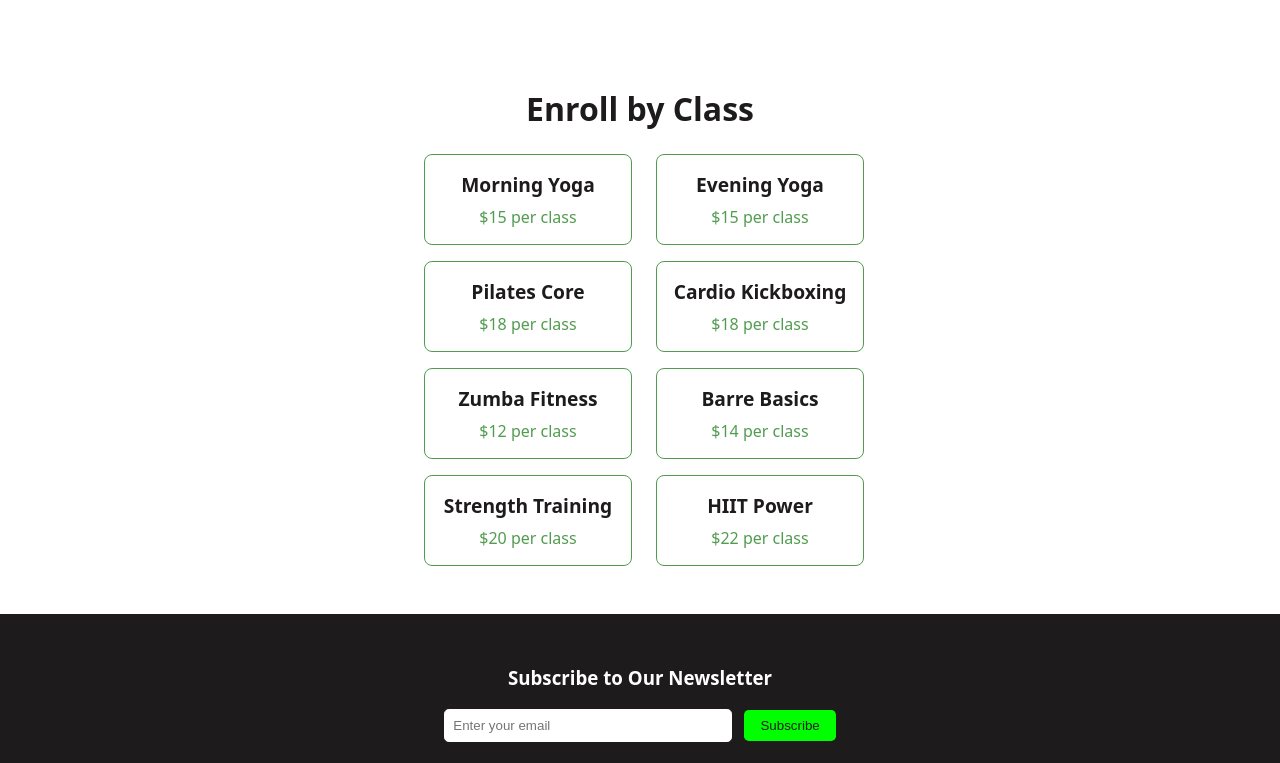
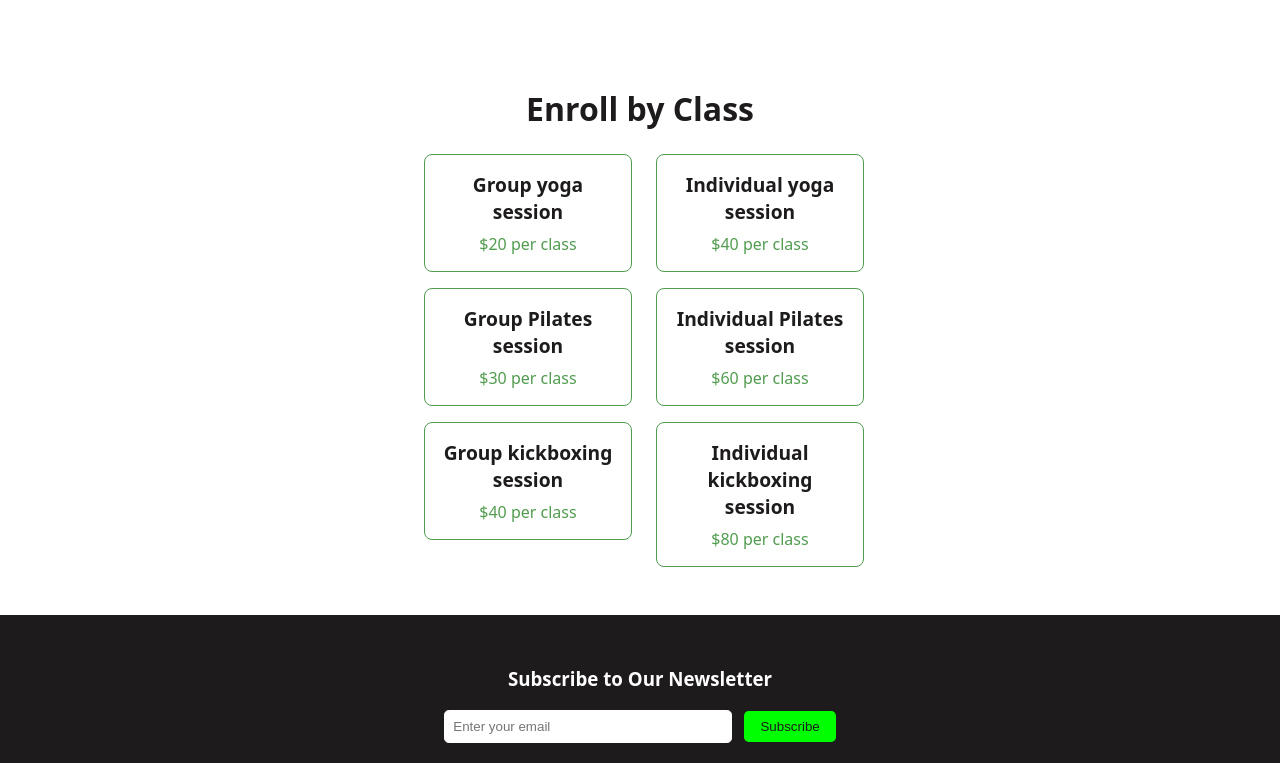
Before and after one commit to IsaiahGoodridge/abc-fitness-studio, a website: page page-1-home.html in a window 1280 px wide. Shown: the part 1892-2655 px from the top of the page. Drawn offline with Linux system fonts and the light colour scheme.

Commit message:
Changes to classes offered
Change classes offered to match project guidelines.

```diff
--- a/page-1-home.html
+++ b/page-1-home.html
@@ -89,7 +89,7 @@
             </figcaption>
           </figure>
           <figure class="merchandise-item">
-            <img src="path/to/t-shirt.jpg" alt="T-Shirt" class="merchandise-image">
+            <img src="path/to/tee-shirt.jpg" alt="T-Shirt" class="merchandise-image">
             <figcaption>
               <h3 class="merchandise-name">T-Shirt</h3>
               <p class="merchandise-price">$25</p>
@@ -109,38 +109,30 @@
         <div class="class-categories">
           <div class="class-column">
             <div class="class-item">
-              <h3>Morning Yoga</h3>
-              <p>$15 per class</p>
+              <h3>Group yoga session</h3>
+              <p>$20 per class</p>
             </div>
             <div class="class-item">
-              <h3>Pilates Core</h3>
-              <p>$18 per class</p>
+              <h3>Group Pilates session</h3>
+              <p>$30 per class</p>
             </div>
             <div class="class-item">
-              <h3>Zumba Fitness</h3>
-              <p>$12 per class</p>
-            </div>
-            <div class="class-item">
-              <h3>Strength Training</h3>
-              <p>$20 per class</p>
+              <h3>Group kickboxing session</h3>
+              <p>$40 per class</p>
             </div>
           </div>
           <div class="class-column">
             <div class="class-item">
-              <h3>Evening Yoga</h3>
-              <p>$15 per class</p>
+              <h3>Individual yoga session</h3>
+              <p>$40 per class</p>
             </div>
             <div class="class-item">
-              <h3>Cardio Kickboxing</h3>
-              <p>$18 per class</p>
+              <h3>Individual Pilates session</h3>
+              <p>$60 per class</p>
             </div>
             <div class="class-item">
-              <h3>Barre Basics</h3>
-              <p>$14 per class</p>
-            </div>
-            <div class="class-item">
-              <h3>HIIT Power</h3>
-              <p>$22 per class</p>
+              <h3>Individual kickboxing session</h3>
+              <p>$80 per class</p>
             </div>
           </div>
         </div>
```
Also changed, not shown: assets/GroupKickboxing.png (added), assets/GroupPilates.png (added), assets/GroupYoga.png (added), assets/IndividualKickboxing.png (added), assets/IndividualPilates.png (added), assets/IndividualYoga.png (added), assets/TeeShirt.png (added), assets/WaterBottle.png (added), assets/YogaMat.png (added), 2 other files.
